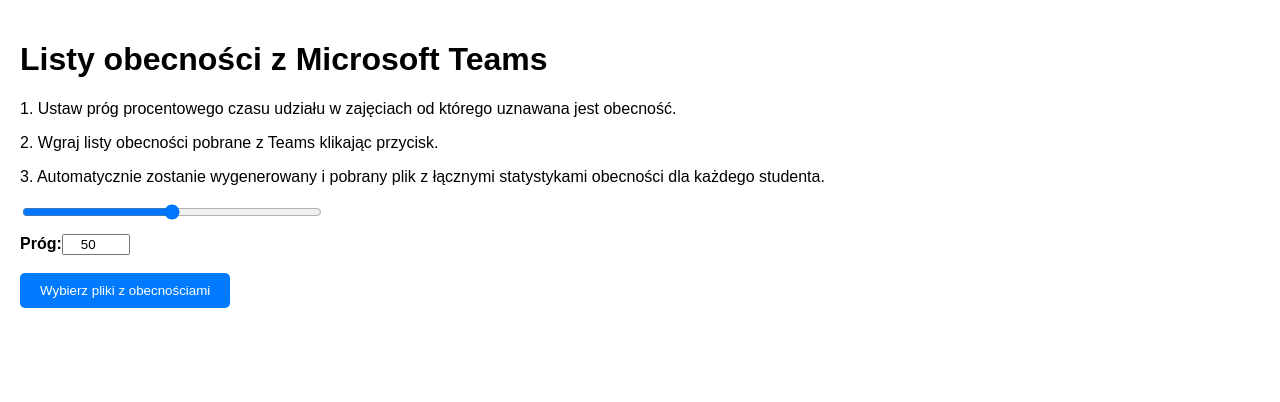
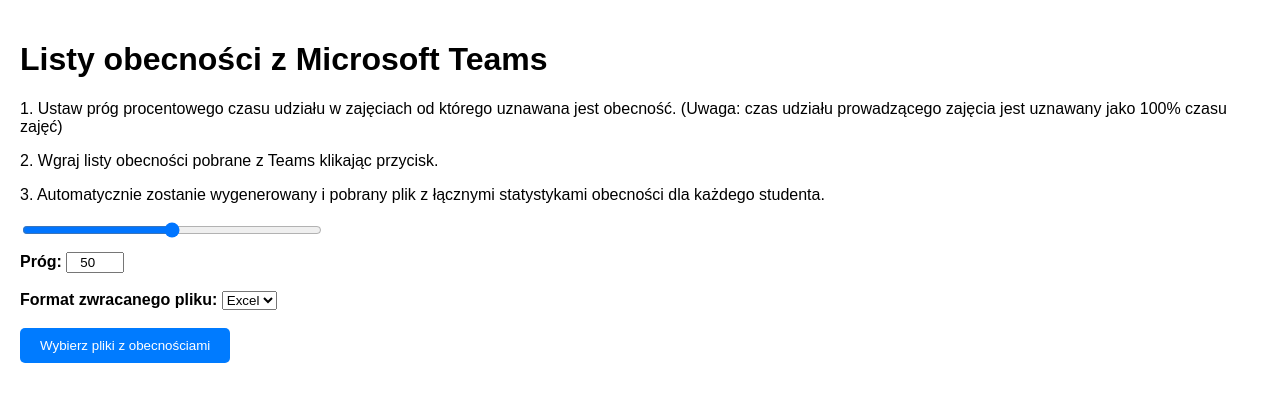
Before and after one commit to mlodyjesienin/teams-attendance, a React (Create React App) app: page / in a window 1280 px wide. Shown: the top 402 px of the page. Built offline with nearby package versions, Linux system fonts and the light colour scheme.

Commit message:
add option to select excel or csv

```diff
--- a/src/App.js
+++ b/src/App.js
@@ -88,12 +88,17 @@ const processCsvFiles = async (files) => {
 
 const FileProcessor = () => {
   const [threshold, setThreshold] = useState(50);
+  const [fileType, setFileType] = useState("xlsx");
   const handleThresholdChange = (event) => {
     const value = event.target.value;
     if (value >= 0 && value <= 100) {
       setThreshold(value);
     }
     setThreshold(value);
+  };
+
+  const handleFileTypeChange = (event) => {
+    setFileType(event.target.value);
   };
 
   const handleButtonClick = async () => {
@@ -137,7 +142,13 @@ const FileProcessor = () => {
         });
 
         // Create a Blob for the result file
-        const fileType = 'application/vnd.openxmlformats-officedocument.spreadsheetml.sheet;charset=UTF-8';
+        let blob;
+        let fileExtension;
+        if (fileType === "csv") {
+          blob = new Blob([resultContent], { type: "text/csv" });
+          fileExtension = "csv";
+        }
+        else { // xlsx
           const data = resultContent.split("\n").map(row => row.split("\t"));
           const ws = XLSX.utils.json_to_sheet(data, { skipHeader: true });
           Object.keys(ws).forEach((cell) => { // prevent excel from treating strings as dates
@@ -149,20 +160,15 @@ const FileProcessor = () => {
           const wb = XLSX.utils.book_new();
           XLSX.utils.book_append_sheet(wb, ws, 'Obecnosci1');
           const excelBuffer = XLSX.write(wb, { bookType: 'xlsx', type: 'array' });
-        const blob = new Blob([excelBuffer], { type: fileType });
-        // const blob = new Blob([resultContent], { type: "text/csv" });
-        const url = URL.createObjectURL(blob);
+          blob = new Blob([excelBuffer], { type: 'application/vnd.openxmlformats-officedocument.spreadsheetml.sheet;charset=UTF-8' });
+          fileExtension = "xlsx";
+        }
 
         // Programmatically create a download link
+        const url = URL.createObjectURL(blob);
         const link = document.createElement("a");
         link.href = url;
-        const currentDate = new Date().toLocaleDateString("pl-PL", {
-          day: "2-digit",
-          month: "2-digit",
-          year: "numeric"
-        }).replace(/\//g, '-');
-
-        link.download = `obecności-${currentDate}.xlsx`;
+        link.download = `obecności.${fileExtension}`;
         document.body.appendChild(link);
         link.click();
         document.body.removeChild(link);
@@ -179,7 +185,7 @@ const FileProcessor = () => {
   return (
     <div style={{ padding: "20px", fontFamily: "Arial, sans-serif" }}>
       <h1>Listy obecności z Microsoft Teams</h1>
-      <p>1. Ustaw próg procentowego czasu udziału w zajęciach od którego uznawana jest obecność.</p>
+      <p>1. Ustaw próg procentowego czasu udziału w zajęciach od którego uznawana jest obecność. (Uwaga: czas udziału prowadzącego zajęcia jest uznawany jako 100% czasu zajęć) </p>
       <p>2. Wgraj listy obecności pobrane z Teams klikając przycisk.</p>
       <p>3. Automatycznie zostanie wygenerowany i pobrany plik z łącznymi statystykami obecności dla każdego studenta.</p>
       <input
@@ -191,16 +197,23 @@ const FileProcessor = () => {
         style={{ maxWidth: "100%", width: "300px" }}
       />
       <div style={{ marginTop: "10px" }}>
-        <strong>Próg:</strong>
+        <strong>Próg: </strong>
         <input
           type="number"
           value={threshold}
           onChange={handleThresholdChange}
           min="0"
           max="100"
-          style={{ width: "60px", textAlign: "center" }}
+          style={{ width: "50px", textAlign: "center" }}
         />
       </div>
+      <br></br>
+      <strong>Format zwracanego pliku: </strong>
+      <select value={fileType} onChange={handleFileTypeChange}>
+        <option value="xlsx">Excel</option>
+        <option value="csv">CSV</option>
+      </select>
+      <br></br>
       <br></br>
       <button
         onClick={handleButtonClick}
```
Lines whose indentation alone changed are shown as unchanged.
